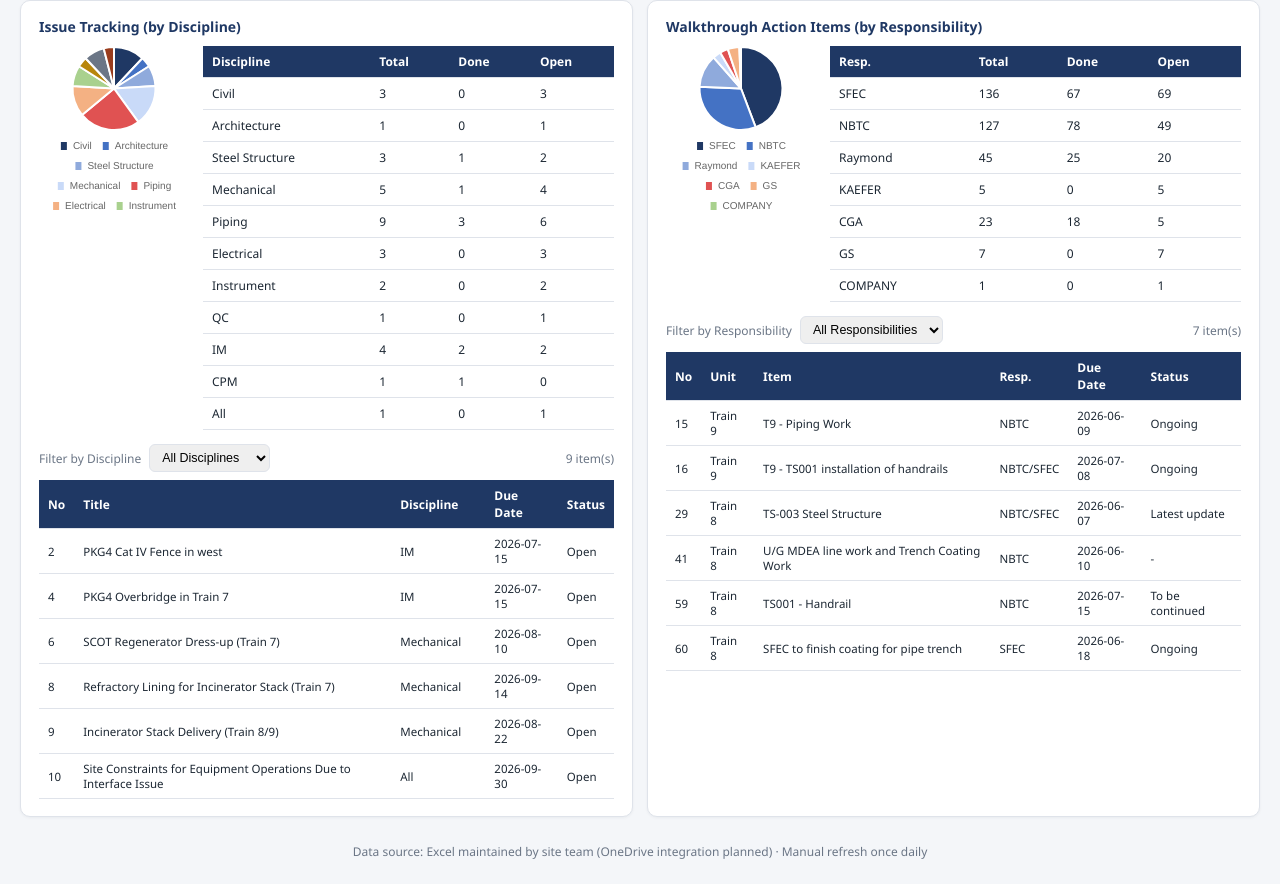
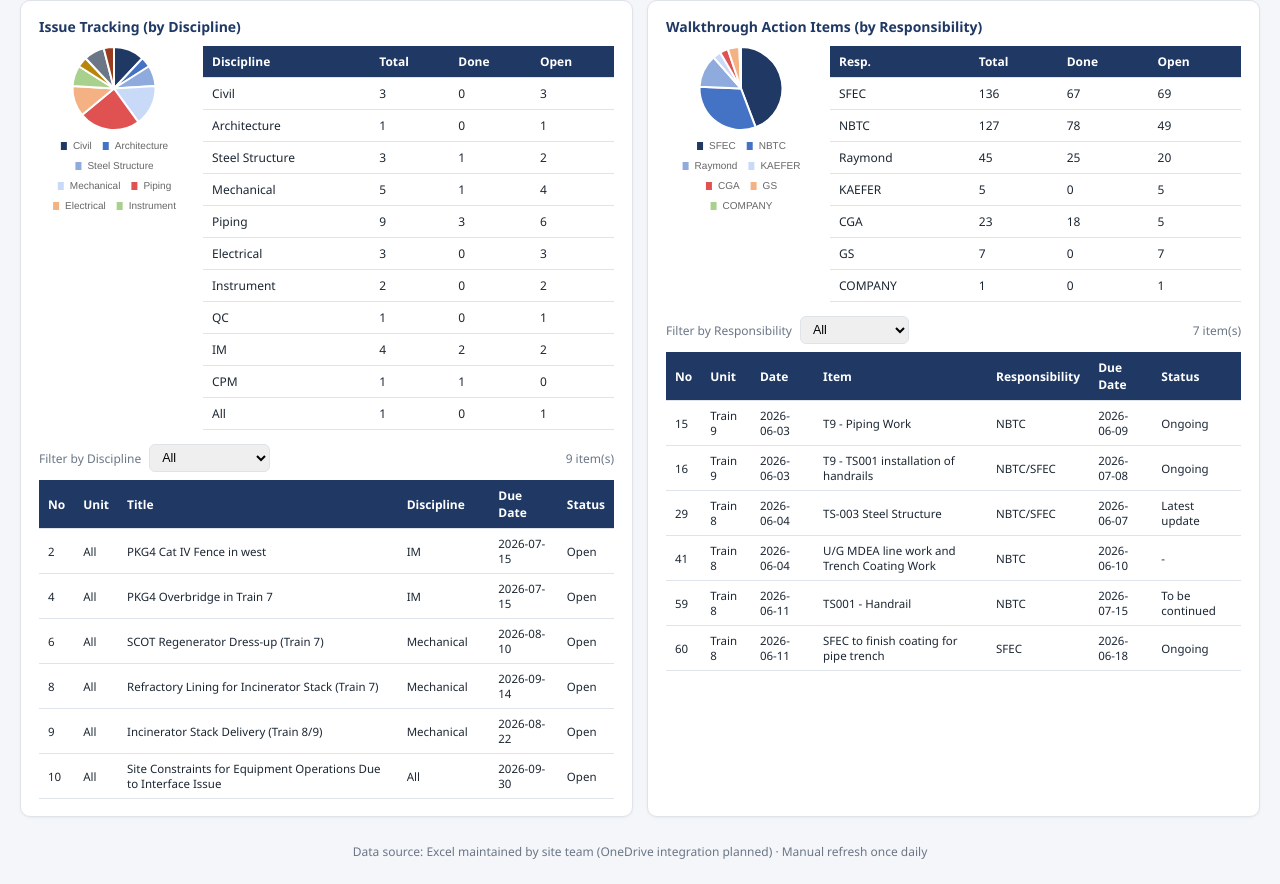
Before and after one commit to mandoo6882-art/Daily-Dashboard, a plain HTML site: page index.html in a window 1280 px wide. Shown: the part 1880-2764 px from the top of the page. Drawn offline with nearby package versions, Linux system fonts and the light colour scheme.

Commit message:
Add files via upload

```diff
--- a/app.js
+++ b/app.js
@@ -295,15 +295,38 @@ function renderPie(canvasId, key, labels, values) {
   });
 }
 
-function renderIssueList(list) {
-  const listBody = document.querySelector("#issueListTable tbody");
-  listBody.innerHTML = "";
-  list.forEach(r => {
+// Renders a generic { columns: [...], filterColumn: "...", rows: [...] } list into a table,
+// with header built dynamically from whatever columns were actually found in the sheet.
+function renderGenericList(tableId, countId, listObj, filteredRows) {
+  const table = document.getElementById(tableId);
+  const thead = table.querySelector("thead");
+  const tbody = table.querySelector("tbody");
+  const columns = (listObj && listObj.columns) || [];
+  const rows = filteredRows || (listObj && listObj.rows) || [];
+
+  thead.innerHTML = "";
+  if (columns.length) {
+    const trHead = document.createElement("tr");
+    columns.forEach(c => {
+      const th = document.createElement("th");
+      th.textContent = c;
+      trHead.appendChild(th);
+    });
+    thead.appendChild(trHead);
+  }
+
+  tbody.innerHTML = "";
+  rows.forEach(r => {
     const tr = document.createElement("tr");
-    tr.innerHTML = `<td>${r.no}</td><td>${r.title}</td><td>${r.discipline}</td><td>${r.dueDate}</td><td>${r.status}</td>`;
-    listBody.appendChild(tr);
+    columns.forEach(c => {
+      const td = document.createElement("td");
+      td.textContent = r[c] != null ? r[c] : "";
+      tr.appendChild(td);
     });
-  document.getElementById("issueCount").textContent = list.length + " item(s)";
+    tbody.appendChild(tr);
+  });
+
+  document.getElementById(countId).textContent = rows.length + " item(s)";
 }
 
 function renderIssueSection(data) {
@@ -318,26 +341,25 @@ function renderIssueSection(data) {
     data.issueSummary.map(r => r.discipline),
     data.issueSummary.map(r => r.open));
 
+  const listObj = data.issueList || { columns: [], filterColumn: null, rows: [] };
+  const filterRow = document.getElementById("issueFilterRow");
   const filter = document.getElementById("issueFilter");
-  const disciplines = Array.from(new Set(data.issueList.map(r => r.discipline).filter(Boolean))).sort();
-  filter.innerHTML = '<option value="">All Disciplines</option>' +
-    disciplines.map(d => `<option value="${d}">${d}</option>`).join("");
+
+  if (listObj.filterColumn) {
+    filterRow.style.display = "";
+    document.querySelector('label[for="issueFilter"]').textContent = "Filter by " + listObj.filterColumn;
+    const values = Array.from(new Set(listObj.rows.map(r => r[listObj.filterColumn]).filter(Boolean))).sort();
+    filter.innerHTML = '<option value="">All</option>' + values.map(v => `<option value="${v}">${v}</option>`).join("");
     filter.onchange = () => {
       const v = filter.value;
-    renderIssueList(v ? data.issueList.filter(r => r.discipline === v) : data.issueList);
+      const filtered = v ? listObj.rows.filter(r => r[listObj.filterColumn] === v) : listObj.rows;
+      renderGenericList("issueListTable", "issueCount", listObj, filtered);
     };
-  renderIssueList(data.issueList);
+  } else {
+    filterRow.style.display = "none";
   }
 
-function renderWalkthroughList(list) {
-  const listBody = document.querySelector("#walkthroughListTable tbody");
-  listBody.innerHTML = "";
-  list.forEach(r => {
-    const tr = document.createElement("tr");
-    tr.innerHTML = `<td>${r.no}</td><td>${r.unit}</td><td>${r.item}</td><td>${r.responsibility}</td><td>${r.dueDate}</td><td>${r.status}</td>`;
-    listBody.appendChild(tr);
-  });
-  document.getElementById("walkthroughCount").textContent = list.length + " item(s)";
+  renderGenericList("issueListTable", "issueCount", listObj, listObj.rows);
 }
 
 function renderWalkthroughSection(data) {
@@ -352,15 +374,25 @@ function renderWalkthroughSection(data) {
     data.walkthroughSummary.map(r => r.responsibility),
     data.walkthroughSummary.map(r => r.open));
 
+  const listObj = data.walkthroughList || { columns: [], filterColumn: null, rows: [] };
+  const filterRow = document.getElementById("walkthroughFilterRow");
   const filter = document.getElementById("walkthroughFilter");
-  const resps = Array.from(new Set(data.walkthroughList.map(r => r.responsibility).filter(Boolean))).sort();
-  filter.innerHTML = '<option value="">All Responsibilities</option>' +
-    resps.map(r => `<option value="${r}">${r}</option>`).join("");
+
+  if (listObj.filterColumn) {
+    filterRow.style.display = "";
+    document.querySelector('label[for="walkthroughFilter"]').textContent = "Filter by " + listObj.filterColumn;
+    const values = Array.from(new Set(listObj.rows.map(r => r[listObj.filterColumn]).filter(Boolean))).sort();
+    filter.innerHTML = '<option value="">All</option>' + values.map(v => `<option value="${v}">${v}</option>`).join("");
     filter.onchange = () => {
       const v = filter.value;
-    renderWalkthroughList(v ? data.walkthroughList.filter(r => r.responsibility === v) : data.walkthroughList);
+      const filtered = v ? listObj.rows.filter(r => r[listObj.filterColumn] === v) : listObj.rows;
+      renderGenericList("walkthroughListTable", "walkthroughCount", listObj, filtered);
     };
-  renderWalkthroughList(data.walkthroughList);
+  } else {
+    filterRow.style.display = "none";
+  }
+
+  renderGenericList("walkthroughListTable", "walkthroughCount", listObj, listObj.rows);
 }
 
 function showErrorBanner(message) {
--- a/data-config.js
+++ b/data-config.js
@@ -55,17 +55,21 @@ const MOCK_DATA = {
     { discipline: "All", total: 1, done: 0, open: 1 }
   ],
 
-  issueList: [
-    { no: 2, unit: "All", title: "PKG4 Cat IV Fence in west", discipline: "IM", dueDate: "2026-07-15", status: "Open" },
-    { no: 4, unit: "All", title: "PKG4 Overbridge in Train 7", discipline: "IM", dueDate: "2026-07-15", status: "Open" },
-    { no: 6, unit: "All", title: "SCOT Regenerator Dress-up (Train 7)", discipline: "Mechanical", dueDate: "2026-08-10", status: "Open" },
-    { no: 8, unit: "All", title: "Refractory Lining for Incinerator Stack (Train 7)", discipline: "Mechanical", dueDate: "2026-09-14", status: "Open" },
-    { no: 9, unit: "All", title: "Incinerator Stack Delivery (Train 8/9)", discipline: "Mechanical", dueDate: "2026-08-22", status: "Open" },
-    { no: 10, unit: "All", title: "Site Constraints for Equipment Operations Due to Interface Issue", discipline: "All", dueDate: "2026-09-30", status: "Open" },
-    { no: 11, unit: "All", title: "Sulfur Pit Lining Schedule", discipline: "Civil / Piping", dueDate: "2026-08-15", status: "Open" },
-    { no: 13, unit: "All", title: "Solvent Trench Schedule Monitoring", discipline: "Civil", dueDate: "2026-09-28", status: "Open" },
-    { no: 15, unit: "All", title: "Critical Milestone for Completion of All P/R", discipline: "Steel Structure", dueDate: "2026-08-31", status: "Open" }
-  ],
+  issueList: {
+    columns: ["No", "Unit", "Title", "Discipline", "Due Date", "Status"],
+    filterColumn: "Discipline",
+    rows: [
+      { "No": "2", "Unit": "All", "Title": "PKG4 Cat IV Fence in west", "Discipline": "IM", "Due Date": "2026-07-15", "Status": "Open" },
+      { "No": "4", "Unit": "All", "Title": "PKG4 Overbridge in Train 7", "Discipline": "IM", "Due Date": "2026-07-15", "Status": "Open" },
+      { "No": "6", "Unit": "All", "Title": "SCOT Regenerator Dress-up (Train 7)", "Discipline": "Mechanical", "Due Date": "2026-08-10", "Status": "Open" },
+      { "No": "8", "Unit": "All", "Title": "Refractory Lining for Incinerator Stack (Train 7)", "Discipline": "Mechanical", "Due Date": "2026-09-14", "Status": "Open" },
+      { "No": "9", "Unit": "All", "Title": "Incinerator Stack Delivery (Train 8/9)", "Discipline": "Mechanical", "Due Date": "2026-08-22", "Status": "Open" },
+      { "No": "10", "Unit": "All", "Title": "Site Constraints for Equipment Operations Due to Interface Issue", "Discipline": "All", "Due Date": "2026-09-30", "Status": "Open" },
+      { "No": "11", "Unit": "All", "Title": "Sulfur Pit Lining Schedule", "Discipline": "Civil / Piping", "Due Date": "2026-08-15", "Status": "Open" },
+      { "No": "13", "Unit": "All", "Title": "Solvent Trench Schedule Monitoring", "Discipline": "Civil", "Due Date": "2026-09-28", "Status": "Open" },
+      { "No": "15", "Unit": "All", "Title": "Critical Milestone for Completion of All P/R", "Discipline": "Steel Structure", "Due Date": "2026-08-31", "Status": "Open" }
+    ]
+  },
 
   walkthroughSummary: [
     { responsibility: "SFEC", total: 136, done: 67, open: 69 },
@@ -77,13 +81,17 @@ const MOCK_DATA = {
     { responsibility: "COMPANY", total: 1, done: 0, open: 1 }
   ],
 
-  walkthroughList: [
-    { no: 15, unit: "Train 9", date: "2026-06-03", item: "T9 - Piping Work", responsibility: "NBTC", dueDate: "2026-06-09", status: "Ongoing" },
-    { no: 16, unit: "Train 9", date: "2026-06-03", item: "T9 - TS001 installation of handrails", responsibility: "NBTC/SFEC", dueDate: "2026-07-08", status: "Ongoing" },
-    { no: 29, unit: "Train 8", date: "2026-06-04", item: "TS-003 Steel Structure", responsibility: "NBTC/SFEC", dueDate: "2026-06-07", status: "Latest update" },
-    { no: 41, unit: "Train 8", date: "2026-06-04", item: "U/G MDEA line work and Trench Coating Work", responsibility: "NBTC", dueDate: "2026-06-10", status: "-" },
-    { no: 59, unit: "Train 8", date: "2026-06-11", item: "TS001 - Handrail", responsibility: "NBTC", dueDate: "2026-07-15", status: "To be continued" },
-    { no: 60, unit: "Train 8", date: "2026-06-11", item: "SFEC to finish coating for pipe trench", responsibility: "SFEC", dueDate: "2026-06-18", status: "Ongoing" },
-    { no: 61, unit: "Train 8", date: "2026-06-11", item: "Backfill", responsibility: "SFEC", dueDate: "2026-06-13", status: "Started Jul 5" }
-  ]
+  walkthroughList: {
+    columns: ["No", "Unit", "Date", "Item", "Responsibility", "Due Date", "Status"],
+    filterColumn: "Responsibility",
+    rows: [
+      { "No": "15", "Unit": "Train 9", "Date": "2026-06-03", "Item": "T9 - Piping Work", "Responsibility": "NBTC", "Due Date": "2026-06-09", "Status": "Ongoing" },
+      { "No": "16", "Unit": "Train 9", "Date": "2026-06-03", "Item": "T9 - TS001 installation of handrails", "Responsibility": "NBTC/SFEC", "Due Date": "2026-07-08", "Status": "Ongoing" },
+      { "No": "29", "Unit": "Train 8", "Date": "2026-06-04", "Item": "TS-003 Steel Structure", "Responsibility": "NBTC/SFEC", "Due Date": "2026-06-07", "Status": "Latest update" },
+      { "No": "41", "Unit": "Train 8", "Date": "2026-06-04", "Item": "U/G MDEA line work and Trench Coating Work", "Responsibility": "NBTC", "Due Date": "2026-06-10", "Status": "-" },
+      { "No": "59", "Unit": "Train 8", "Date": "2026-06-11", "Item": "TS001 - Handrail", "Responsibility": "NBTC", "Due Date": "2026-07-15", "Status": "To be continued" },
+      { "No": "60", "Unit": "Train 8", "Date": "2026-06-11", "Item": "SFEC to finish coating for pipe trench", "Responsibility": "SFEC", "Due Date": "2026-06-18", "Status": "Ongoing" },
+      { "No": "61", "Unit": "Train 8", "Date": "2026-06-11", "Item": "Backfill", "Responsibility": "SFEC", "Due Date": "2026-06-13", "Status": "Started Jul 5" }
+    ]
+  }
 };
--- a/data.json
+++ b/data.json
@@ -34,17 +34,21 @@
     { "discipline": "CPM", "total": 1, "done": 1, "open": 0 },
     { "discipline": "All", "total": 1, "done": 0, "open": 1 }
   ],
-  "issueList": [
-    { "no": 2, "unit": "All", "title": "PKG4 Cat IV Fence in west", "discipline": "IM", "dueDate": "2026-07-15", "status": "Open" },
-    { "no": 4, "unit": "All", "title": "PKG4 Overbridge in Train 7", "discipline": "IM", "dueDate": "2026-07-15", "status": "Open" },
-    { "no": 6, "unit": "All", "title": "SCOT Regenerator Dress-up (Train 7)", "discipline": "Mechanical", "dueDate": "2026-08-10", "status": "Open" },
-    { "no": 8, "unit": "All", "title": "Refractory Lining for Incinerator Stack (Train 7)", "discipline": "Mechanical", "dueDate": "2026-09-14", "status": "Open" },
-    { "no": 9, "unit": "All", "title": "Incinerator Stack Delivery (Train 8/9)", "discipline": "Mechanical", "dueDate": "2026-08-22", "status": "Open" },
-    { "no": 10, "unit": "All", "title": "Site Constraints for Equipment Operations Due to Interface Issue", "discipline": "All", "dueDate": "2026-09-30", "status": "Open" },
-    { "no": 11, "unit": "All", "title": "Sulfur Pit Lining Schedule", "discipline": "Civil / Piping", "dueDate": "2026-08-15", "status": "Open" },
-    { "no": 13, "unit": "All", "title": "Solvent Trench Schedule Monitoring", "discipline": "Civil", "dueDate": "2026-09-28", "status": "Open" },
-    { "no": 15, "unit": "All", "title": "Critical Milestone for Completion of All P/R", "discipline": "Steel Structure", "dueDate": "2026-08-31", "status": "Open" }
-  ],
+  "issueList": {
+    "columns": ["No", "Unit", "Title", "Discipline", "Due Date", "Status"],
+    "filterColumn": "Discipline",
+    "rows": [
+      { "No": "2", "Unit": "All", "Title": "PKG4 Cat IV Fence in west", "Discipline": "IM", "Due Date": "2026-07-15", "Status": "Open" },
+      { "No": "4", "Unit": "All", "Title": "PKG4 Overbridge in Train 7", "Discipline": "IM", "Due Date": "2026-07-15", "Status": "Open" },
+      { "No": "6", "Unit": "All", "Title": "SCOT Regenerator Dress-up (Train 7)", "Discipline": "Mechanical", "Due Date": "2026-08-10", "Status": "Open" },
+      { "No": "8", "Unit": "All", "Title": "Refractory Lining for Incinerator Stack (Train 7)", "Discipline": "Mechanical", "Due Date": "2026-09-14", "Status": "Open" },
+      { "No": "9", "Unit": "All", "Title": "Incinerator Stack Delivery (Train 8/9)", "Discipline": "Mechanical", "Due Date": "2026-08-22", "Status": "Open" },
+      { "No": "10", "Unit": "All", "Title": "Site Constraints for Equipment Operations Due to Interface Issue", "Discipline": "All", "Due Date": "2026-09-30", "Status": "Open" },
+      { "No": "11", "Unit": "All", "Title": "Sulfur Pit Lining Schedule", "Discipline": "Civil / Piping", "Due Date": "2026-08-15", "Status": "Open" },
+      { "No": "13", "Unit": "All", "Title": "Solvent Trench Schedule Monitoring", "Discipline": "Civil", "Due Date": "2026-09-28", "Status": "Open" },
+      { "No": "15", "Unit": "All", "Title": "Critical Milestone for Completion of All P/R", "Discipline": "Steel Structure", "Due Date": "2026-08-31", "Status": "Open" }
+    ]
+  },
   "walkthroughSummary": [
     { "responsibility": "SFEC", "total": 136, "done": 67, "open": 69 },
     { "responsibility": "NBTC", "total": 127, "done": 78, "open": 49 },
@@ -54,13 +58,17 @@
     { "responsibility": "GS", "total": 7, "done": 0, "open": 7 },
     { "responsibility": "COMPANY", "total": 1, "done": 0, "open": 1 }
   ],
-  "walkthroughList": [
-    { "no": 15, "unit": "Train 9", "date": "2026-06-03", "item": "T9 - Piping Work", "responsibility": "NBTC", "dueDate": "2026-06-09", "status": "Ongoing" },
-    { "no": 16, "unit": "Train 9", "date": "2026-06-03", "item": "T9 - TS001 installation of handrails", "responsibility": "NBTC/SFEC", "dueDate": "2026-07-08", "status": "Ongoing" },
-    { "no": 29, "unit": "Train 8", "date": "2026-06-04", "item": "TS-003 Steel Structure", "responsibility": "NBTC/SFEC", "dueDate": "2026-06-07", "status": "Latest update" },
-    { "no": 41, "unit": "Train 8", "date": "2026-06-04", "item": "U/G MDEA line work and Trench Coating Work", "responsibility": "NBTC", "dueDate": "2026-06-10", "status": "-" },
-    { "no": 59, "unit": "Train 8", "date": "2026-06-11", "item": "TS001 - Handrail", "responsibility": "NBTC", "dueDate": "2026-07-15", "status": "To be continued" },
-    { "no": 60, "unit": "Train 8", "date": "2026-06-11", "item": "SFEC to finish coating for pipe trench", "responsibility": "SFEC", "dueDate": "2026-06-18", "status": "Ongoing" },
-    { "no": 61, "unit": "Train 8", "date": "2026-06-11", "item": "Backfill", "responsibility": "SFEC", "dueDate": "2026-06-13", "status": "Started Jul 5" }
-  ]
+  "walkthroughList": {
+    "columns": ["No", "Unit", "Date", "Item", "Responsibility", "Due Date", "Status"],
+    "filterColumn": "Responsibility",
+    "rows": [
+      { "No": "15", "Unit": "Train 9", "Date": "2026-06-03", "Item": "T9 - Piping Work", "Responsibility": "NBTC", "Due Date": "2026-06-09", "Status": "Ongoing" },
+      { "No": "16", "Unit": "Train 9", "Date": "2026-06-03", "Item": "T9 - TS001 installation of handrails", "Responsibility": "NBTC/SFEC", "Due Date": "2026-07-08", "Status": "Ongoing" },
+      { "No": "29", "Unit": "Train 8", "Date": "2026-06-04", "Item": "TS-003 Steel Structure", "Responsibility": "NBTC/SFEC", "Due Date": "2026-06-07", "Status": "Latest update" },
+      { "No": "41", "Unit": "Train 8", "Date": "2026-06-04", "Item": "U/G MDEA line work and Trench Coating Work", "Responsibility": "NBTC", "Due Date": "2026-06-10", "Status": "-" },
+      { "No": "59", "Unit": "Train 8", "Date": "2026-06-11", "Item": "TS001 - Handrail", "Responsibility": "NBTC", "Due Date": "2026-07-15", "Status": "To be continued" },
+      { "No": "60", "Unit": "Train 8", "Date": "2026-06-11", "Item": "SFEC to finish coating for pipe trench", "Responsibility": "SFEC", "Due Date": "2026-06-18", "Status": "Ongoing" },
+      { "No": "61", "Unit": "Train 8", "Date": "2026-06-11", "Item": "Backfill", "Responsibility": "SFEC", "Due Date": "2026-06-13", "Status": "Started Jul 5" }
+    ]
+  }
 }
--- a/index.html
+++ b/index.html
@@ -139,14 +139,14 @@
             <tbody></tbody>
           </table>
         </div>
-        <div class="filter-row">
-          <label for="issueFilter">Filter by Discipline</label>
-          <select id="issueFilter"><option value="">All Disciplines</option></select>
+        <div class="filter-row" id="issueFilterRow" style="display:none;">
+          <label for="issueFilter">Filter</label>
+          <select id="issueFilter"><option value="">All</option></select>
           <span id="issueCount" class="filter-count"></span>
         </div>
         <div class="table-scroll">
           <table class="detail-table" id="issueListTable">
-            <thead><tr><th>No</th><th>Title</th><th>Discipline</th><th>Due Date</th><th>Status</th></tr></thead>
+            <thead></thead>
             <tbody></tbody>
           </table>
         </div>
@@ -160,14 +160,14 @@
             <tbody></tbody>
           </table>
         </div>
-        <div class="filter-row">
-          <label for="walkthroughFilter">Filter by Responsibility</label>
-          <select id="walkthroughFilter"><option value="">All Responsibilities</option></select>
+        <div class="filter-row" id="walkthroughFilterRow" style="display:none;">
+          <label for="walkthroughFilter">Filter</label>
+          <select id="walkthroughFilter"><option value="">All</option></select>
           <span id="walkthroughCount" class="filter-count"></span>
         </div>
         <div class="table-scroll">
           <table class="detail-table" id="walkthroughListTable">
-            <thead><tr><th>No</th><th>Unit</th><th>Item</th><th>Resp.</th><th>Due Date</th><th>Status</th></tr></thead>
+            <thead></thead>
             <tbody></tbody>
           </table>
         </div>
```
Also changed, not shown: admin.html (+64 -86 lines). Lines whose indentation alone changed are shown as unchanged.
